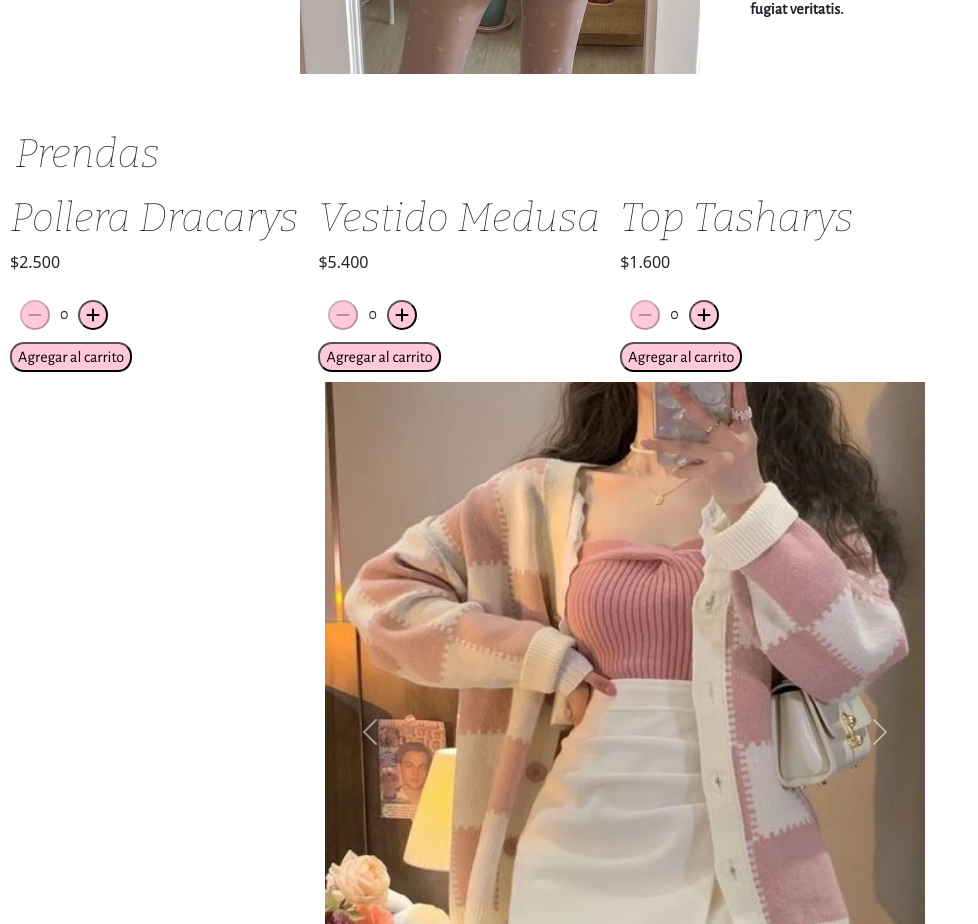
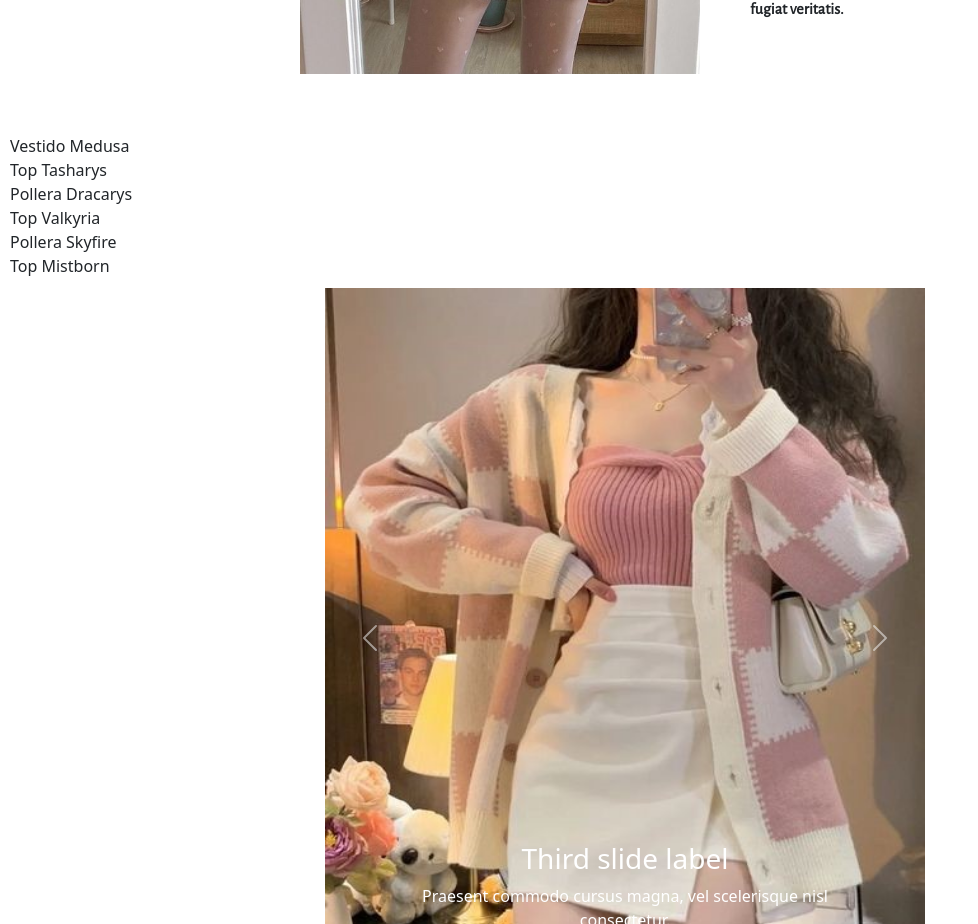
Before and after one commit to mdness/Regis-E-commerce, a React (Vite) app: page / in a window 1280 px wide. Shown: the part 1160-2084 px from the top of the page, without its empty margins (0-978 px from the left). Built offline with nearby package versions, Linux system fonts and the light colour scheme.

Commit message:
Item, ItemList, ItemListContainer

```diff
--- a/src/App.jsx
+++ b/src/App.jsx
@@ -1,9 +1,9 @@
 import './App.css'
 import NavBar from "./components/NavBar"
-import Productos from './components/Productos'
 import clothesVdeo from './media/clothes_video.mp4'
 import Carousel from './components/Carousel'
 import clothes2 from './media/clothes2.jpg'
+import ItemListContainer from './components/ItemListContainer'
 
 
 function App() {
@@ -31,7 +31,7 @@ function App() {
     <p>Lorem ipsum dolor sit amet, consectetur adipisicing elit. Ducimus quo magnam vitae debitis nemo, cumque repellendus? Laudantium minus voluptates sit nesciunt a nisi ad blanditiis hic provident quidem, fugiat veritatis.</p>
   </div>
   </div>
-  <Productos />
+  <ItemListContainer />
   <Carousel />
     </>
   );
--- /dev/null
+++ b/src/components/Item.jsx
@@ -0,0 +1,11 @@
+import React from 'react'
+
+const Item = ({name}) => {
+  return (
+    <div>
+       {name}
+    </div>
+  )
+}
+
+export default Item
--- /dev/null
+++ b/src/components/ItemList.jsx
@@ -0,0 +1,16 @@
+import React from 'react'
+import Item from './Item'
+
+const ItemList = ({prenda}) => {
+  return (
+    <div className="grid grid-cols-3 gap-4">
+       {
+         prenda.map((item,i)=>
+          <Item key={item.id} name={item.nombre}/>
+         )
+       }
+    </div>
+  )
+}
+
+export default ItemList
--- a/src/components/ItemListContainer.jsx
+++ b/src/components/ItemListContainer.jsx
@@ -1,15 +1,53 @@
-import React from 'react'
-import ItemCount from './ItemCount'
+import React, { useEffect, useState } from 'react'
+// import ItemCount from './ItemCount'
+import ItemList from './ItemList'
 
 
-const ItemListContainer = ({título,precio}) => {
+const ItemListContainer = () => {
+ const [itemClothes, setItemClothes] = useState([])
+
+ useEffect (()=>{
+
+  setTimeout(()=> {
+
+
+  setItemClothes([
+    {
+      id:1,
+      nombre:"Vestido Medusa"
+    },
+    {
+      id:2,
+      nombre:"Top Tasharys"
+    },
+    {
+      id:3,
+      nombre:"Pollera Dracarys"
+    },
+    {
+      id:4,
+      nombre:"Top Valkyria"
+    },
+    {
+      id:5,
+      nombre:"Pollera Skyfire"
+    },
+    {
+      id:6,
+      nombre:"Top Mistborn"
+    },
+
+  ])
+}, 3000)
+},[])
+
   return (
+    <>
     <div className='divItemListContainer'>
-        <h1>{título}</h1>
-        <p>{precio}</p>
-        <ItemCount/>
+        <ItemList prenda={itemClothes}/>
+        {/* <ItemCount/> */}
     </div>
-
+    </>
   )
 }
 
--- a/src/components/Productos.jsx
+++ /dev/null
@@ -1,19 +0,0 @@
-import React from 'react'
-import ItemListContainer from './ItemListContainer'
-
-const Productos = () => {
-  return (
-    <>
-    <div className='productosDiv'>
-    Prendas
-    </div>
-    <div className='productosDivItemListContainer'>
-    <ItemListContainer título ='Pollera Dracarys' precio ='$2.500'/>
-    <ItemListContainer título ='Vestido Medusa' precio ='$5.400'/>
-    <ItemListContainer título ='Top Tasharys' precio ='$1.600'/>
-    </div>
-    </>
-  )
-}
-
-export default Productos
```
